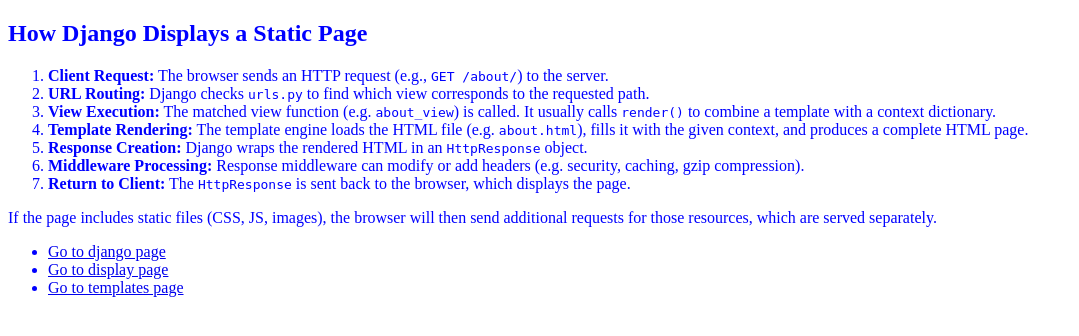
After one commit to oessayeg/django-training, a Django app: template day01-base-django/ex01/d05/templates/display.html in a window 1280 px wide. The commit adds this page. Shown: the top 336 px of the page, without its empty margins (0-1079 px from the left). Run offline with Django 5.2, Linux system fonts and the light colour scheme; the template is opened without the code that fills it, so the values that code supplies are empty.

Commit message:
chore: ex01

```diff
--- /dev/null
+++ b/day01-base-django/ex01/d05/assets/style1.css
@@ -0,0 +1,3 @@
+body {
+    color: blue;
+}
--- /dev/null
+++ b/day01-base-django/ex01/d05/assets/style2.css
@@ -0,0 +1,3 @@
+body {
+    color: red;
+}
--- a/day01-base-django/ex01/d05/d05/urls.py
+++ b/day01-base-django/ex01/d05/d05/urls.py
@@ -16,8 +16,12 @@
 """
 from django.contrib import admin
 from django.urls import path, include
+from django.contrib.staticfiles.urls import staticfiles_urlpatterns
 
 urlpatterns = [
     path('admin/', admin.site.urls),
     path('ex01/', include('ex01.urls'))
 ]
+
+
+urlpatterns += staticfiles_urlpatterns()
--- a/day01-base-django/ex01/d05/templates/base.html
+++ b/day01-base-django/ex01/d05/templates/base.html
@@ -1,14 +1,20 @@
+{% load static %}
+
 <!DOCTYPE html>
 <html lang="en">
 <head>
     <meta charset="UTF-8">
     <meta name="viewport" content="width=device-width, initial-scale=1.0">
-    <title>{{ title }}</title>
+    {% block style %}
+        <link rel="stylesheet" href="{% static 'style1.css' %}"/>
+    {% endblock style %}
+    <title>{% block title %} {% endblock title %} </title>
 </head>
+
 <body>
+    <main>
+        {% block content %} {% endblock content %}
+    </main>
     {% include "nav.html" %}
-    <main>
-        {{ content }}
-    </main>
 </body>
 </html>
--- /dev/null
+++ b/day01-base-django/ex01/d05/templates/display.html
@@ -0,0 +1,53 @@
+{% extends "base.html" %}
+
+{% block title %}
+    Ex01: Display process of a static page.
+{% endblock title %}
+
+{% block content %}
+    <h2>How Django Displays a Static Page</h2>
+
+    <ol>
+        <li>
+            <strong>Client Request:</strong>
+            The browser sends an HTTP request (e.g., <code>GET /about/</code>) to the server.
+        </li>
+
+        <li>
+            <strong>URL Routing:</strong>
+            Django checks <code>urls.py</code> to find which view corresponds to the requested path.
+        </li>
+
+        <li>
+            <strong>View Execution:</strong>
+            The matched view function (e.g. <code>about_view</code>) is called.
+            It usually calls <code>render()</code> to combine a template with a context dictionary.
+        </li>
+
+        <li>
+            <strong>Template Rendering:</strong>
+            The template engine loads the HTML file (e.g. <code>about.html</code>), fills it with the given context,
+            and produces a complete HTML page.
+        </li>
+
+        <li>
+            <strong>Response Creation:</strong>
+            Django wraps the rendered HTML in an <code>HttpResponse</code> object.
+        </li>
+
+        <li>
+            <strong>Middleware Processing:</strong>
+            Response middleware can modify or add headers (e.g. security, caching, gzip compression).
+        </li>
+
+        <li>
+            <strong>Return to Client:</strong>
+            The <code>HttpResponse</code> is sent back to the browser, which displays the page.
+        </li>
+    </ol>
+
+    <p>
+        If the page includes static files (CSS, JS, images), the browser will then send
+        additional requests for those resources, which are served separately.
+    </p>
+{% endblock content %}
```
Also changed, not shown: day01-base-django/ex01/d05/d05/settings.py (+8 -1 lines), day01-base-django/ex01/d05/ex01/views.py (+4 -21 lines), day01-base-django/ex01/d05/templates/django.html (added, +31 -0 lines), day01-base-django/ex01/d05/templates/templates.html (added, +32 -0 lines).
